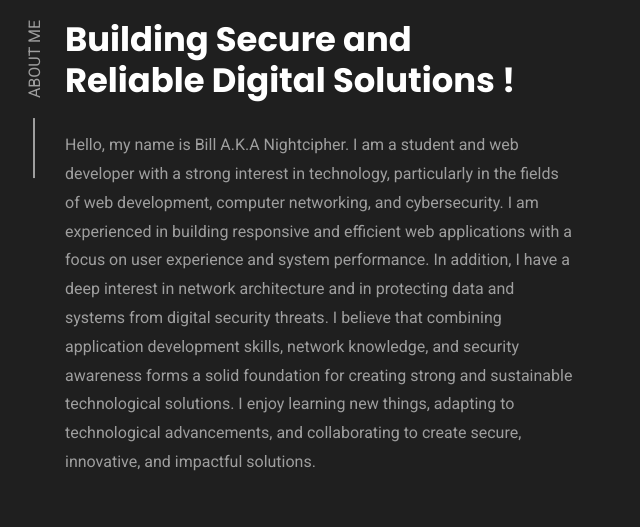
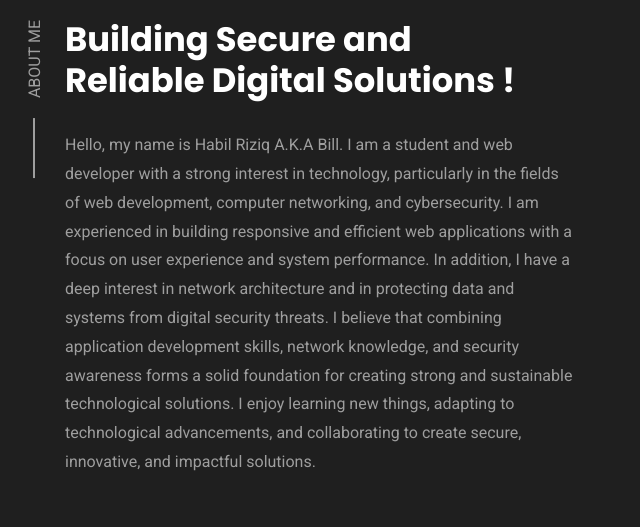
Before and after one commit to nightcipher04/billtech-portfolio, a plain HTML site: page index.html in a window 1280 px wide. Shown: the part 980-1507 px from the top of the page, 50-690 px from the left. Drawn offline with nearby package versions, Linux system fonts and the light colour scheme; a web font is replaced by a local one.

Commit message:
update bio

```diff
--- a/index.html
+++ b/index.html
@@ -235,7 +235,7 @@
 
           <h2 class="h3 section-title">Building Secure and Reliable Digital Solutions !</h2>
 
-					<p class="section-text">Hello, my name is Bill A.K.A Nightcipher. I am a student
+					<p class="section-text">Hello, my name is Habil Riziq A.K.A Bill. I am a student
 						and web developer with a strong interest in technology,
 						particularly in the fields of web development, computer
 						networking, and cybersecurity. I am experienced in building
```
Also changed, not shown: assets/images/gweh.jpeg (deleted).
